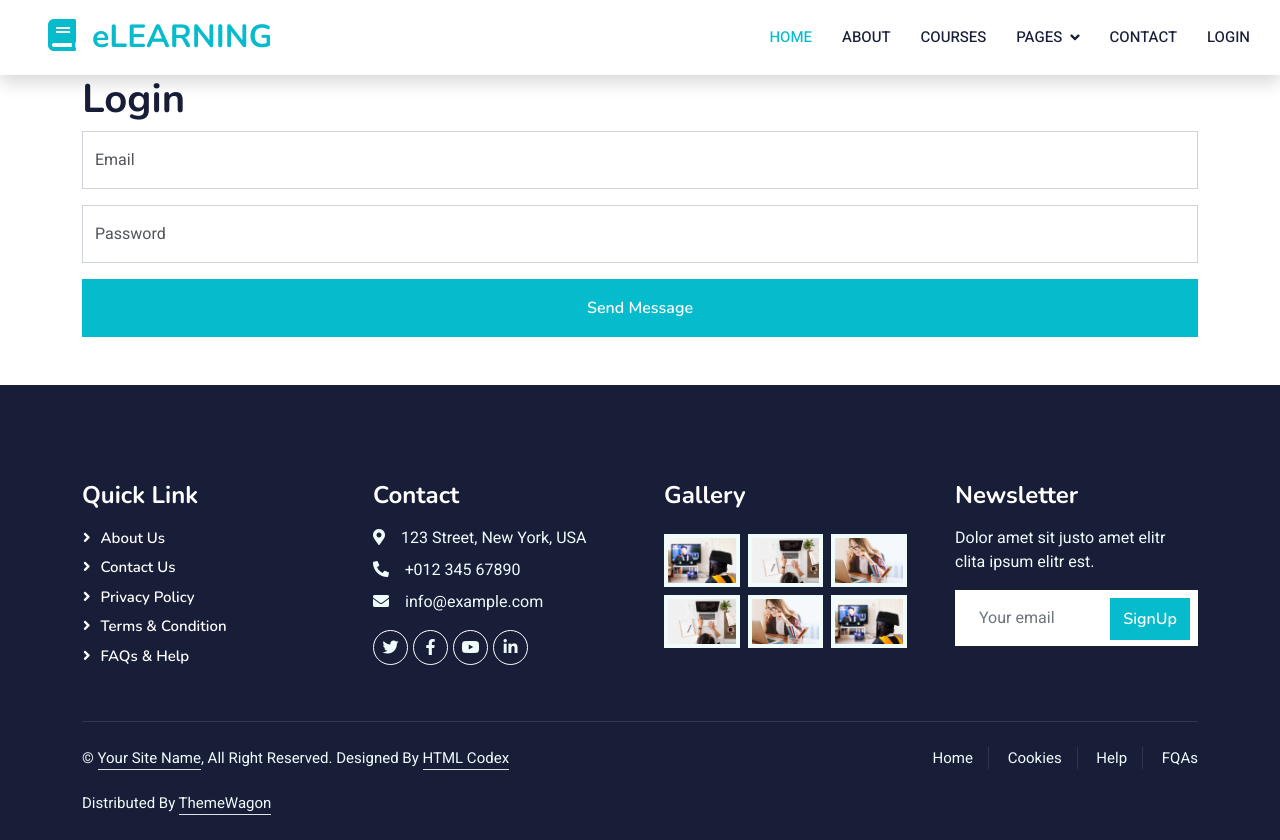
After one commit to DragonChen-TW/db-midterm, a Flask app: page /login in a window 1280 px wide. The commit adds this page. Run offline with Flask 2, Linux system fonts and the light colour scheme; some libraries are stand-ins or nearby versions.

Commit message:
add login and logout

```diff
--- a/frontend/auth.py
+++ b/frontend/auth.py
@@ -1,5 +1,9 @@
-from flask import Blueprint, render_template
-from backend.users import get_all_students
+from flask import (
+    Blueprint, render_template,
+    redirect,
+    request, session
+)
+from backend.users import get_all_students, verify_student_password
 
 auth_app = Blueprint('auth_app', __name__)
 
@@ -8,3 +12,35 @@ def show_all_students():
     students = get_all_students()
     print('stu', students)
     return render_template('auth/user_list.html', students=students)
+
+@auth_app.route('/login', methods=['GET', 'POST'])
+def login():
+    if request.method == 'POST':
+        email = request.form.get('email')
+        pwd = request.form.get('password') # 抓取form.html中input text的值
+
+        check = verify_student_password(email, pwd)
+
+        if check == None:
+            failed_notify = '查無此用戶資訊，請先註冊帳號'
+            return render_template('auth/login.html', failed_notify=failed_notify)
+        elif check == False:
+            failed_notify = '密碼輸入錯誤，請重新檢查'
+            return render_template('auth/login.html', failed_notify=failed_notify)
+        else:
+            success_notify = '登入成功'
+            session['email'] = email
+            session['name'] = check['NAME']
+            session['user_type'] = 'student'
+
+            # Login success, redirect
+            return redirect('/')
+    return render_template('auth/login.html')
+
+@auth_app.route('/logout', methods=['GET'])
+def logout():
+    session.pop('email', None)
+    session.pop('name', None)
+    session.pop('user_type', None)
+
+    return redirect('/')
--- a/main.py
+++ b/main.py
@@ -3,6 +3,9 @@
 from frontend.auth import auth_app
 
 app = Flask(__name__)
+
+app.secret_key = 'DB-midterm, HI'
+
 app.register_blueprint(course_app)
 app.register_blueprint(auth_app)
 
--- /dev/null
+++ b/templates/auth/login.html
@@ -0,0 +1,35 @@
+{% extends 'base.html' %}
+
+{% block title %}Login{% endblock %}
+
+{% block content %}
+<h1>Login</h1>
+
+<!-- <form action="#" method="POST">
+    <input type="text">
+    <input type="submit" value="Login">
+</form> -->
+
+<form method="POST">
+    <div class="row g-3">
+        <div class="col-12">
+            <div class="form-floating">
+                <input type="text" class="form-control" name="email"
+                    id="email" placeholder="Email" required>
+                <label for="name">Email</label>
+            </div>
+        </div>
+        <div class="col-12">
+            <div class="form-floating">
+                <input type="password" class="form-control" name="password"
+                    id="password" placeholder="Password" required>
+                <label for="password">Password</label>
+            </div>
+        </div>
+        <div class="col-12">
+            <button class="btn btn-primary w-100 py-3" type="submit">Send Message</button>
+        </div>
+    </div>
+</form>
+
+{% endblock %}
--- a/templates/base.html
+++ b/templates/base.html
@@ -35,6 +35,18 @@
 </head>
 
 <body>
+    {% if failed_notify  %}
+    <div class="alert alert-danger" role="alert">
+        {{ failed_notify }}
+    </div>
+    {% endif %}
+
+    {% if success_notify  %}
+    <div class="alert alert-success" role="alert">
+        {{ success_notify }}
+    </div>
+    {% endif %}
+
     <!-- Spinner Start -->
     <div id="spinner" class="show bg-white position-fixed translate-middle w-100 vh-100 top-50 start-50 d-flex align-items-center justify-content-center">
         <div class="spinner-border text-primary" style="width: 3rem; height: 3rem;" role="status">
@@ -66,8 +78,19 @@
                     </div>
                 </div>
                 <a href="contact.html" class="nav-item nav-link">Contact</a>
+                {% if session['email'] %}
+                    <div class="nav-item dropdown">
+                        <a href="#" class="dropdown-toggle nav-link" data-bs-toggle="dropdown">HI, {{ session['name'] }}</a>
+                        <div class="dropdown-menu fade-down m-0">
+                            <a href="/user/{{session['email']}}" class="dropdown-item">My Profile</a>
+                            <a href="/logout" class="dropdown-item">Logout</a>
+                        </div>
+                    </div>
+                {% else %}
+                    <a href="/login" class="nav-item nav-link">Login</a>
+                {% endif %}
             </div>
-            <a href="" class="btn btn-primary py-4 px-lg-5 d-none d-lg-block">Join Now<i class="fa fa-arrow-right ms-3"></i></a>
+            <!-- <a href="" class="btn btn-primary py-4 px-lg-5 d-none d-lg-block">Join Now<i class="fa fa-arrow-right ms-3"></i></a> -->
         </div>
     </nav>
     <!-- Navbar End -->
```
Also changed, not shown: backend/users.py (+21 -0 lines).
